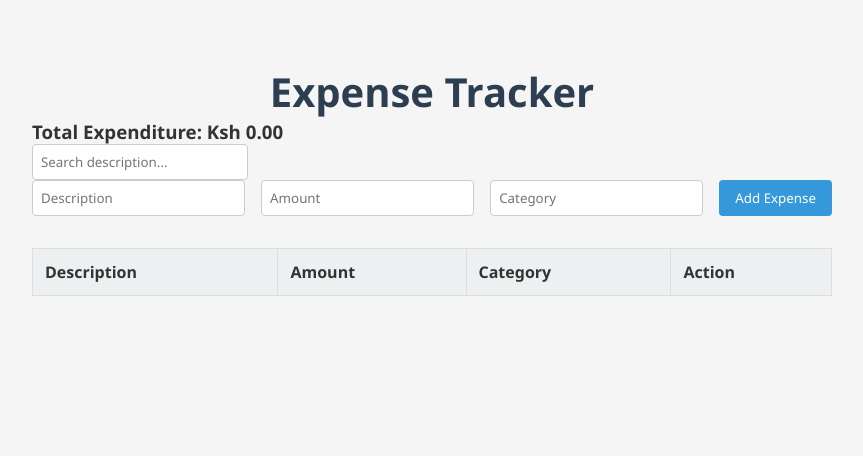
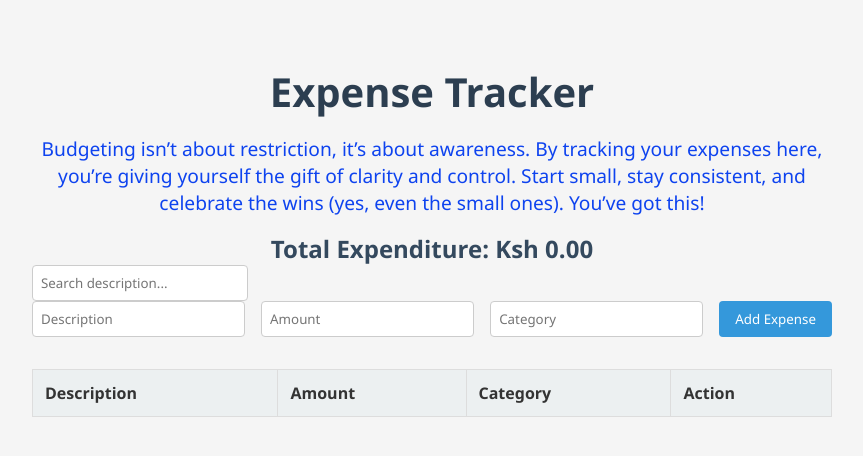
Before and after one commit to Boniface-software-dev/Week-1-Code-Challenge-Expense-Tracker, a React (Vite) app in the folder expense-tracker/: page / in a window 1280 px wide. Shown: the top 456 px of the page, without its empty margins (208-1071 px from the left). Built offline with nearby package versions, Linux system fonts and the light colour scheme.

Commit message:
Personal Touch & Motivation paragraph

```diff
--- a/expense-tracker/src/App.css
+++ b/expense-tracker/src/App.css
@@ -5,6 +5,23 @@ h1 {
   margin-top: 2rem;
   color: #2c3e50;
 }
+
+p {
+  text-align: center;
+  font-size: 1.2rem;
+  margin-top: 1rem;
+  color: #0e43ef;
+  font-weight: ;
+}
+
+
+h3 {
+  text-align: center;
+  font-size: 1.5rem;
+  margin-top: 1rem;
+  color: #34495e;
+}
+
 
 form {
   display: flex;
--- a/expense-tracker/src/App.jsx
+++ b/expense-tracker/src/App.jsx
@@ -26,6 +26,10 @@ function App() {
   return (
     <div className="container">
       <h1>Expense Tracker</h1>
+      <p> Budgeting isn’t about restriction, it’s about awareness. By tracking your expenses here, you’re
+  giving yourself the gift of clarity and control. Start small, stay consistent, and celebrate the
+  wins (yes, even the small ones).
+  You’ve got this!</p>
       <h3>Total Expenditure: Ksh {totalAmount.toFixed(2)}</h3>
       <SearchBar searchTerm={searchTerm} setSearchTerm={setSearchTerm} />
       <ExpenseForm onAddExpense={handleAddExpense} />
```
